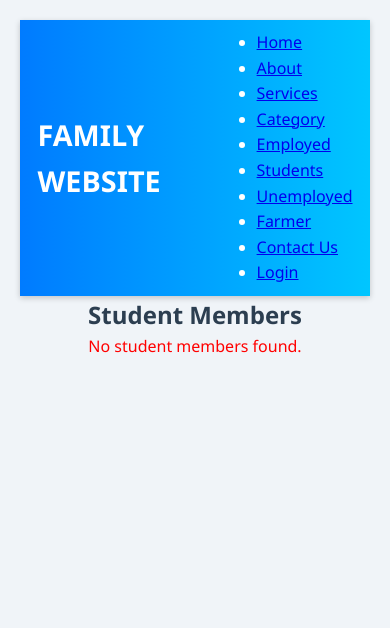
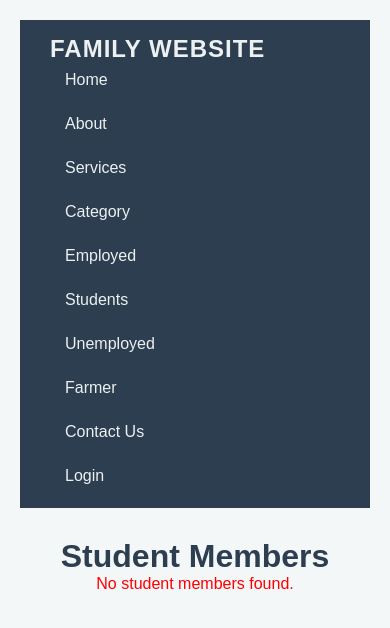
Before and after one commit to kipkuruimeshack99-svg/family-websites, a PHP site: page /student.php in a window 390 px wide. Shown: the top 628 px of the page. Run offline with PHP 8.4, Linux system fonts and the light colour scheme; data that the repository does not hold is empty.

Commit message:
Update style.css

```diff
--- a/style.css
+++ b/style.css
@@ -1,197 +1,126 @@
-/* Reset */
+/* ===========================
+   General Reset
+=========================== */
 * {
   margin: 0;
   padding: 0;
   box-sizing: border-box;
-  font-family: "Segoe UI", Tahoma, Geneva, Verdana, sans-serif;
+  font-family: Arial, sans-serif;
+  color: #333;
 }
 
-/* Body */
+/* ===========================
+   Body
+=========================== */
 body {
-  background: #f0f4f8;
-  color: #333;
-  line-height: 1.6;
+  background: #f4f7f8;
+  padding: 20px;
 }
 
-/* Navbar */
-header {
-  background: linear-gradient(90deg, #007BFF, #00C6FF);
-  color: #fff;
-  padding: 10px 0;
-  box-shadow: 0 2px 6px rgba(0,0,0,0.2);
-}
-
+/* ===========================
+   Navigation Bar
+=========================== */
 nav {
   display: flex;
   justify-content: space-between;
   align-items: center;
-  width: 90%;
-  margin: auto;
+  flex-wrap: wrap;
+  padding: 15px 30px;
+  background-color: #2c3e50;
 }
 
-.logo {
-  font-size: 1.8rem;
+nav .logo {
+  color: #ecf0f1;
+  font-size: 24px;
   font-weight: bold;
+  text-transform: uppercase;
+  letter-spacing: 1px;
 }
 
-.nav-links {
+nav ul {
   list-style: none;
   display: flex;
   gap: 15px;
-  align-items: center;
+  flex-wrap: wrap;
 }
 
-.nav-links a {
-  color: #fff;
+nav ul li a {
   text-decoration: none;
-  padding: 6px 12px;
-  border-radius: 4px;
-  transition: background 0.3s ease;
+  color: #ecf0f1;
+  padding: 8px 15px;
+  border-radius: 5px;
+  transition: background-color 0.3s, transform 0.2s;
 }
 
-.nav-links a:hover {
-  background: rgba(255,255,255,0.2);
+nav ul li a:hover {
+  background-color: #3498db;
+  transform: scale(1.05);
 }
 
-.nav-links .btn {
-  background: #ff7f50;
-  padding: 8px 15px;
-  border-radius: 20px;
-  transition: background 0.3s ease;
+/* ===========================
+   Page Heading
+=========================== */
+h2 {
+  text-align: center;
+  color: #2c3e50;
+  margin-top: 30px;
+  font-size: 32px;
 }
 
-.nav-links .btn:hover {
-  background: #e5673d;
+/* ===========================
+   Table Styling
+=========================== */
+table {
+  width: 100%;
+  border-collapse: collapse;
+  margin: 30px auto;
+  box-shadow: 0 5px 15px rgba(0,0,0,0.1);
+  background: #fff;
 }
 
-/* Hero Section */
-.hero {
-  text-align: center;
-  padding: 100px 20px;
-  background: linear-gradient(rgba(0, 123, 255, 0.7), rgba(0, 198, 255, 0.7)),
-              url("https://images.unsplash.com/photo-1522199710521-72d69614c702") no-repeat center/cover;
-  color: white;
+th, td {
+  padding: 12px 15px;
+  border: 1px solid #ccc;
+  text-align: left;
+  font-size: 14px;
 }
 
-.hero h2 {
-  font-size: 3rem;
-  margin-bottom: 15px;
+th {
+  background-color: #3498db;
+  color: #fff;
+  text-transform: uppercase;
+  letter-spacing: 0.5px;
 }
 
-.hero p {
-  font-size: 1.3rem;
-  margin-bottom: 25px;
+tr:nth-child(even) {
+  background-color: #f2f2f2;
 }
 
-.hero .btn {
-  background: #28a745;
-  color: #fff;
-  padding: 14px 24px;
-  font-size: 1.1rem;
-  border-radius: 25px;
-  text-decoration: none;
-  transition: background 0.3s ease;
+tr:hover {
+  background-color: #d6eaff;
 }
 
-.hero .btn:hover {
-  background: #1e7e34;
+/* ===========================
+   Responsive
+=========================== */
+@media(max-width: 768px) {
+  nav {
+    flex-direction: column;
+    align-items: flex-start;
   }
 
-/* Page Sections (About, Services, Contact, etc.) */
-.section {
-  padding: 60px 20px;
-  text-align: center;
+  nav ul {
+    flex-direction: column;
+    gap: 10px;
+    width: 100%;
   }
 
-.section h2 {
-  font-size: 2rem;
-  color: #007BFF;
-  margin-bottom: 20px;
+  nav ul li a {
+    display: block;
+    width: 100%;
   }
 
-.section p {
-  max-width: 700px;
-  margin: auto;
-  font-size: 1.1rem;
-  color: #555;
+  table, th, td {
+    font-size: 12px;
   }
-
-/* Auth Pages (Login, Register, Forgot Password) */
-.auth-container {
-  max-width: 400px;
-  margin: 60px auto;
-  background: #fff;
-  padding: 30px;
-  border-radius: 10px;
-  box-shadow: 0 6px 12px rgba(0,0,0,0.1);
-  border-top: 5px solid #007BFF;
 }
-
-.auth-container h2 {
-  text-align: center;
-  margin-bottom: 20px;
-  color: #007BFF;
-}
-
-.auth-container form {
-  display: flex;
-  flex-direction: column;
-}
-
-.auth-container label {
-  margin-bottom: 5px;
-  font-weight: bold;
-  color: #444;
-}
-
-.auth-container input {
-  padding: 10px;
-  margin-bottom: 15px;
-  border: 1px solid #ccc;
-  border-radius: 6px;
-  transition: border 0.3s ease;
-}
-
-.auth-container input:focus {
-  border-color: #007BFF;
-  outline: none;
-}
-
-.auth-container .btn {
-  background: linear-gradient(90deg, #007BFF, #00C6FF);
-  color: #fff;
-  padding: 12px;
-  border: none;
-  border-radius: 25px;
-  cursor: pointer;
-  transition: opacity 0.3s ease;
-  text-align: center;
-}
-
-.auth-container .btn:hover {
-  opacity: 0.9;
-}
-
-.auth-container p {
-  text-align: center;
-  margin-top: 12px;
-  color: #555;
-}
-
-.auth-container a {
-  color: #007BFF;
-  text-decoration: none;
-}
-
-.auth-container a:hover {
-  text-decoration: underline;
-}
-
-/* Footer */
-footer {
-  background: #333;
-  color: white;
-  text-align: center;
-  padding: 15px 0;
-  margin-top: 40px;
-}
```
Lines whose indentation alone changed are shown as unchanged.
